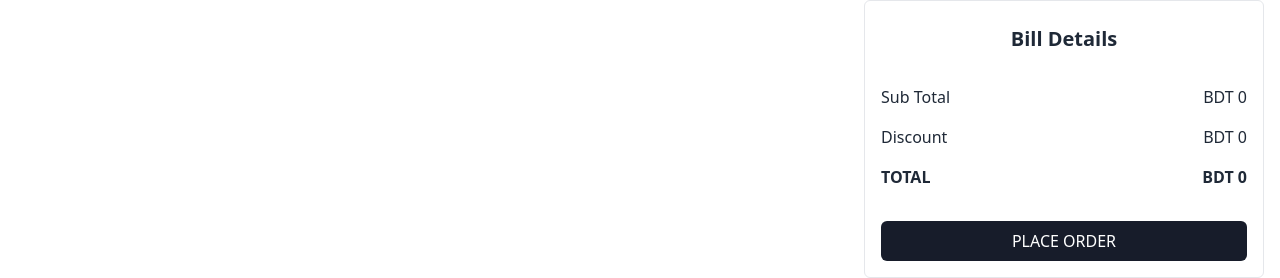
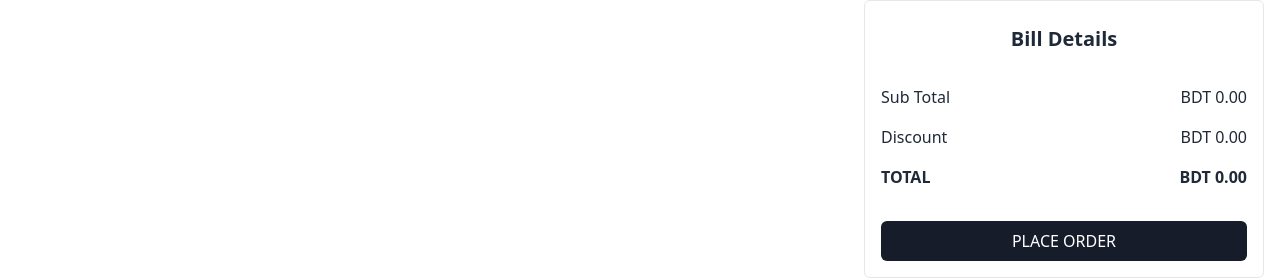
Before and after one commit to Jisan-Hasan/shopping-cart, a React (Vite) app: page /cart in a window 1280 px wide. Shown: the part 188-466 px from the top of the page. Built offline with nearby package versions, Linux system fonts and the light colour scheme.

Commit message:
make bill details functional

```diff
--- a/src/Cart/BillDetails.jsx
+++ b/src/Cart/BillDetails.jsx
@@ -1,8 +1,16 @@
 import React from "react";
+import { useSelector } from "react-redux";
 import "../App.css";
 
 const BillDetails = () => {
+    const { cart } = useSelector((state) => state.cart);
     let subTotal = 0;
+    if (cart) {
+        subTotal = cart.reduce(
+            (total, item) => total + item.price * item.quantity,
+            0
+        );
+    }
     return (
         <div>
             <div className="billDetailsCard">
@@ -14,21 +22,30 @@ const BillDetails = () => {
                     <div className="flex items-center justify-between">
                         <p>Sub Total</p>
                         <p>
-                            BDT <span className="lws-subtotal">{subTotal}</span>
+                            BDT{" "}
+                            <span className="lws-subtotal">
+                                {subTotal.toFixed(2)}
+                            </span>
                         </p>
                     </div>
                     {/* <!-- Discount --> */}
                     <div className="flex items-center justify-between">
                         <p>Discount</p>
                         <p>
-                            BDT <span className="lws-discount">0</span>
+                            BDT{" "}
+                            <span className="lws-discount">
+                                {(0).toFixed(2)}
+                            </span>
                         </p>
                     </div>
                     {/* <!-- Total --> */}
                     <div className="flex items-center justify-between pb-4">
                         <p className="font-bold">TOTAL</p>
                         <p className="font-bold">
-                            BDT <span className="lws-total">{subTotal}</span>
+                            BDT{" "}
+                            <span className="lws-total">
+                                {subTotal.toFixed(2)}
+                            </span>
                         </p>
                     </div>
                     <button className="placeOrderbtn">place order</button>
--- a/src/Cart/Cart.jsx
+++ b/src/Cart/Cart.jsx
@@ -14,11 +14,9 @@ const Cart = () => {
                 <h2 className="mb-8 text-xl font-bold">Shopping Cart</h2>
                 <div className="cartListContainer">
                     <div className="space-y-6">
-                        {/* <!-- Cart Item --> */}
                         {sortedCart?.map((product) => (
                             <CartCard product={product} key={product.id} />
                         ))}
-                        {/* <!-- Cart Items Ends --> */}
                     </div>
 
                     {/* <!-- Bill Details --> */}
--- a/src/Cart/CartCard.jsx
+++ b/src/Cart/CartCard.jsx
@@ -9,7 +9,6 @@ import {
 
 const CartCard = ({ product }) => {
     const dispatch = useDispatch();
-    let availableQuantity = true;
 
     return (
         <div className="cartCard">
@@ -25,7 +24,7 @@ const CartCard = ({ product }) => {
                     <h4 className="lws-cartName">{product.name}</h4>
                     <p>
                         BDT{" "}
-                        <span className="lws-cartPrice">{product.price}</span>
+                        <span className="lws-cartPrice">{(product.price).toFixed(2)}</span>
                     </p>
                 </div>
             </div>
@@ -35,7 +34,7 @@ const CartCard = ({ product }) => {
                     <button
                         className="lws-incrementQuantity"
                         onClick={() => dispatch(removeOneFromCart(product.id))}
-                        disabled={!availableQuantity}
+                        disabled={product.quantity === 1}
                     >
                         <FaMinus />
                     </button>
@@ -51,7 +50,7 @@ const CartCard = ({ product }) => {
                 <p className="text-lg font-bold">
                     BDT{" "}
                     <span className="lws-calculatedPrice">
-                        {product.price * product.quantity}
+                        {(product.price * product.quantity).toFixed(2)}
                     </span>
                 </p>
             </div>
```
